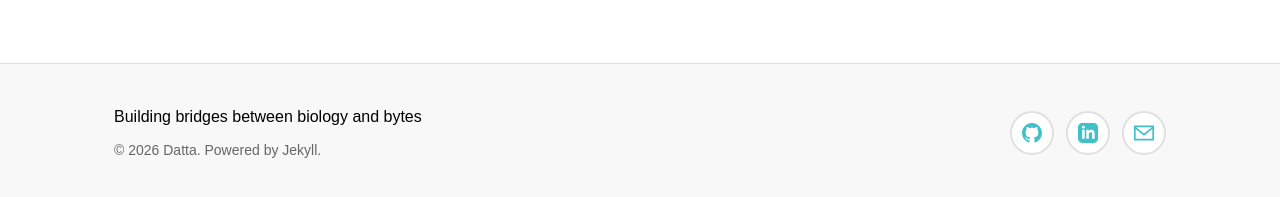
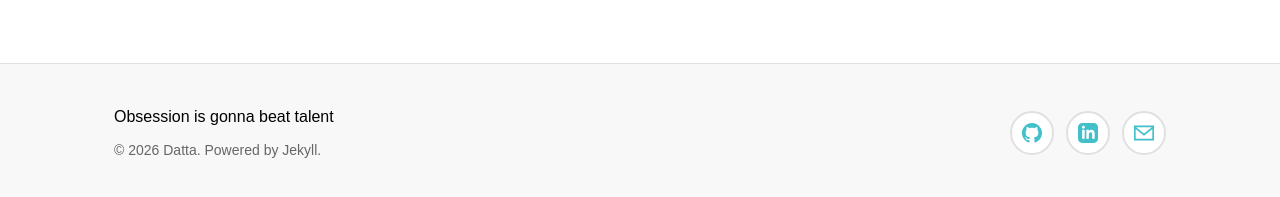
Before and after one commit to ramadatta/ramadatta.github.io, a Jekyll site: the page built from index.md, in a window 1280 px wide and 900 px high, scrolled down 9242 px. Shown: the part 698-895 px from the top of the window. Built offline with Jekyll 4.4.1, drawn with Linux system fonts in a browser that asks for light colours; some web fonts are replaced.

Commit message:
Footer tagline change

```diff
--- a/_includes/footer.html
+++ b/_includes/footer.html
@@ -2,7 +2,7 @@
   <div class="footer-content">
     <div class="footer-info">
       <p class="footer-tagline">
-        Building bridges between biology and bytes
+        Obsession is gonna beat talent
       </p>
       <p class="footer-copy">
         © {{ site.time | date: '%Y' }} {{ site.author.name }}.
```
